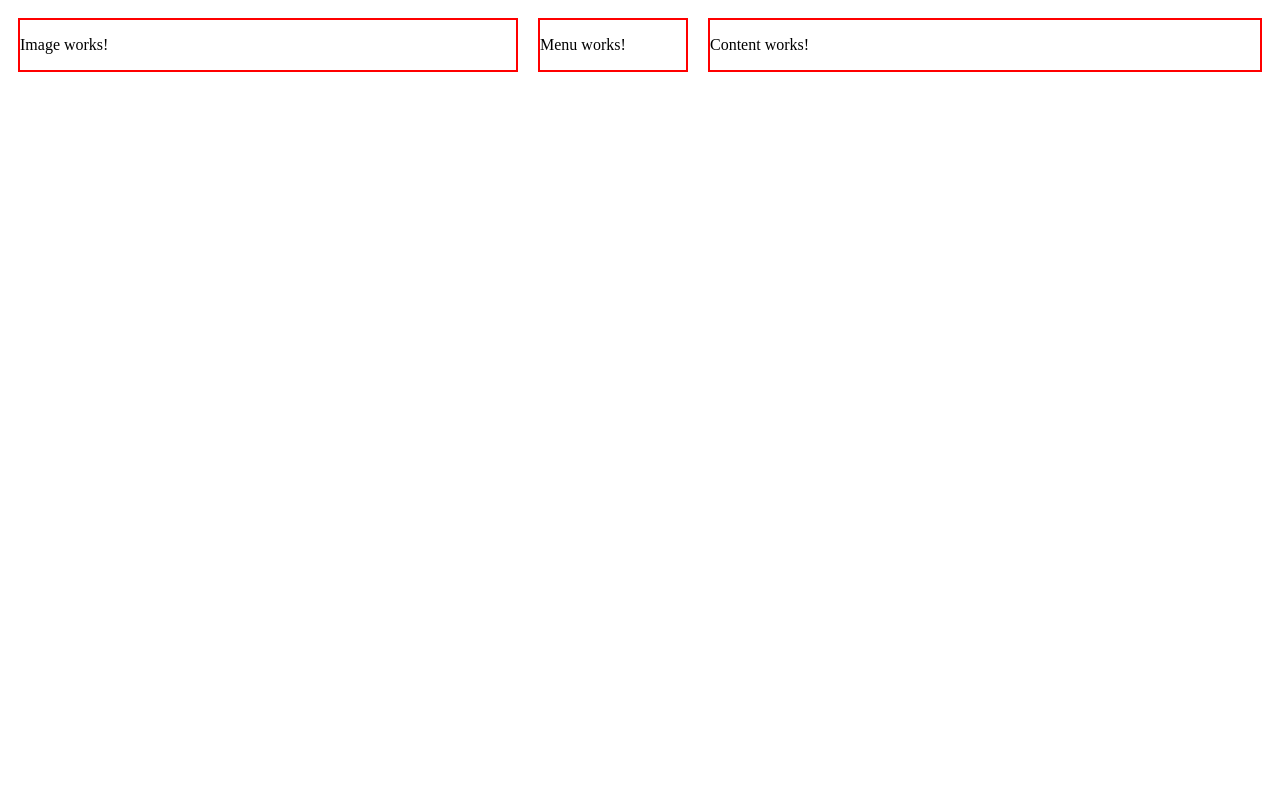
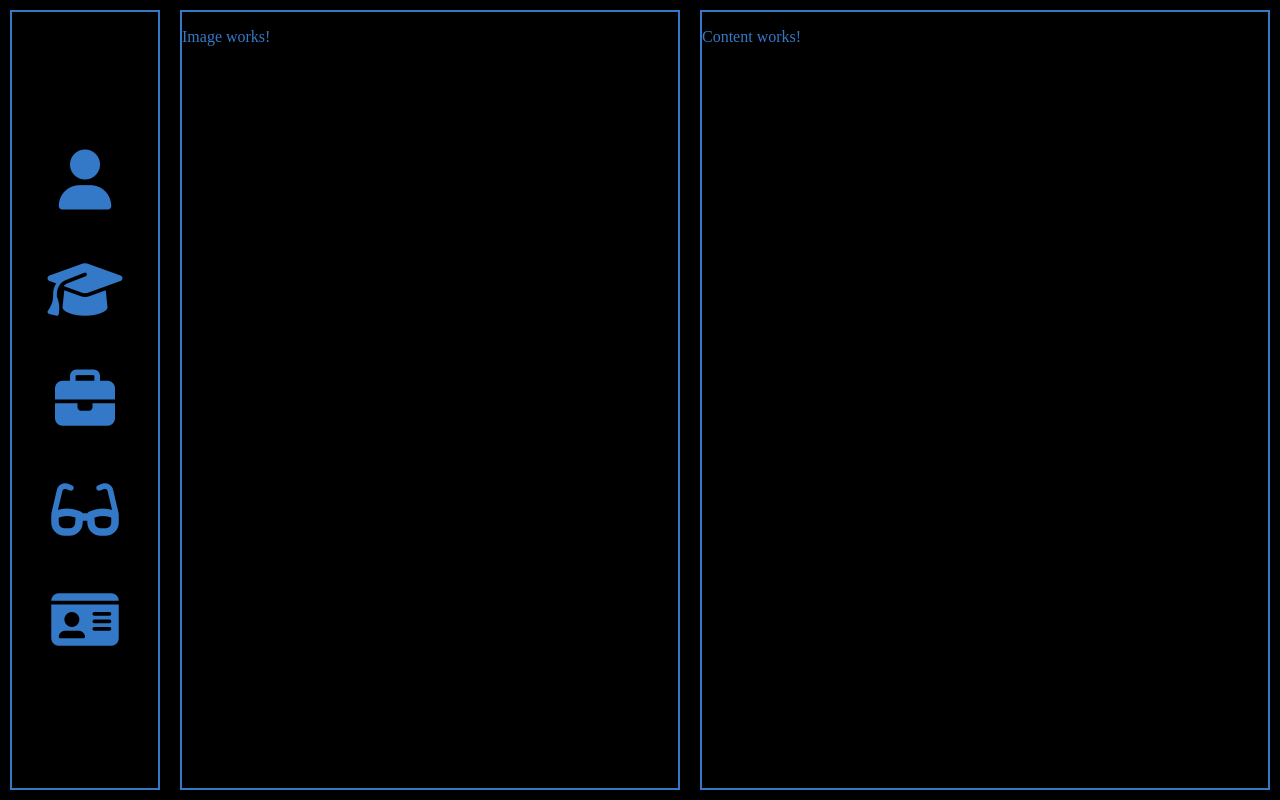
Before and after one commit to Nick-M63/resume, an Angular app: page / in a window 1280 px wide. Built offline with nearby package versions, Linux system fonts and the light colour scheme.

Commit message:
Added icons and styles

```diff
--- a/src/app/app.css
+++ b/src/app/app.css
@@ -1,18 +1,20 @@
 .container {
   display: grid;
-  grid-template-columns: 500px 150px auto;
+  grid-template-columns: 150px 500px auto;
   column-gap: 20px;
   padding: 10px;
+  min-height: 100vh;
+  box-sizing: border-box;
 }
 
 .image {
-  border: 2px solid red;
+  border: 2px solid rgb(52, 121, 199);
 }
 
 .menu {
-  border: 2px solid red;
+  border: 2px solid rgb(52, 121, 199);
 }
 
 .content {
-  border: 2px solid red;
+  border: 2px solid rgb(52, 121, 199);
 }
--- a/src/app/app.html
+++ b/src/app/app.html
@@ -1,5 +1,5 @@
 <div class="container">
+  <app-menu class="menu"></app-menu>
   <app-image class="image"></app-image>
-  <app-menu class="menu"></app-menu>
   <app-content class="content"></app-content>
 </div>
--- a/src/app/menu/menu.component.css
+++ b/src/app/menu/menu.component.css
@@ -0,0 +1,40 @@
+i {
+  font-size: 60px;
+  color: rgb(52, 121, 199);
+}
+
+.icon-bar {
+  display: flex;
+  flex-direction: column;
+  gap: 50px;
+  height: 100%;
+  justify-content: center;
+  align-items: center;
+}
+
+.icon {
+  position: relative;
+}
+
+.icon::after {
+  content: attr(data-tooltip);
+  position: absolute;
+  left: -20%;
+  top: 130%;
+  transform: translateY(-50%);
+
+  background: #111;
+  color: rgb(52, 121, 199);
+  padding: 10px 6px;
+  border-radius: 6px;
+  font-size: 20px;
+  white-space: nowrap;
+
+  opacity: 0;
+  pointer-events: none;
+  transition: opacity 0.2s ease;
+}
+
+.icon:hover::after {
+  opacity: 1;
+}
--- a/src/app/menu/menu.component.html
+++ b/src/app/menu/menu.component.html
@@ -1 +1,22 @@
-<p>Menu works!</p>
+<div class="icon-bar">
+  <div class="icon" data-tooltip="About me">
+    <i class="fa-solid fa-user"></i>
+    <!-- <p>About me</p> -->
+  </div>
+  <div class="icon" data-tooltip="Education">
+    <i class="fa-solid fa-graduation-cap"></i>
+    <!-- <p>Education</p> -->
+  </div>
+  <div class="icon" data-tooltip="Experience">
+    <i class="fa-solid fa-briefcase"></i>
+    <!-- <p>Experience</p> -->
+  </div>
+  <div class="icon" data-tooltip="Skills">
+    <i class="fa-solid fa-glasses"></i>
+    <!-- <p>Skills</p> -->
+  </div>
+  <div class="icon" data-tooltip="Contact">
+    <i class="fa-solid fa-id-card"></i>
+    <!-- <p>Contact</p> -->
+  </div>
+</div>
--- a/src/index.html
+++ b/src/index.html
@@ -1,11 +1,15 @@
 <!doctype html>
 <html lang="en">
   <head>
-  <meta charset="utf-8">
+    <meta charset="utf-8" />
     <title>Resume</title>
-  <base href="/">
-  <meta name="viewport" content="width=device-width, initial-scale=1">
-  <link rel="icon" type="image/x-icon" href="favicon.ico">
+    <base href="/" />
+    <meta name="viewport" content="width=device-width, initial-scale=1" />
+    <link rel="icon" type="image/x-icon" href="favicon.ico" />
+    <link
+      rel="stylesheet"
+      href="https://cdnjs.cloudflare.com/ajax/libs/font-awesome/6.5.1/css/all.min.css"
+    />
   </head>
   <body>
     <app-root></app-root>
--- a/src/styles.css
+++ b/src/styles.css
@@ -1 +1,7 @@
-/* You can add global styles to this file, and also import other style files */
+html,
+body {
+  height: 100%;
+  margin: 0;
+  background-color: black;
+  color: rgb(52, 121, 199);
+}
```
Lines whose indentation alone changed are shown as unchanged.
